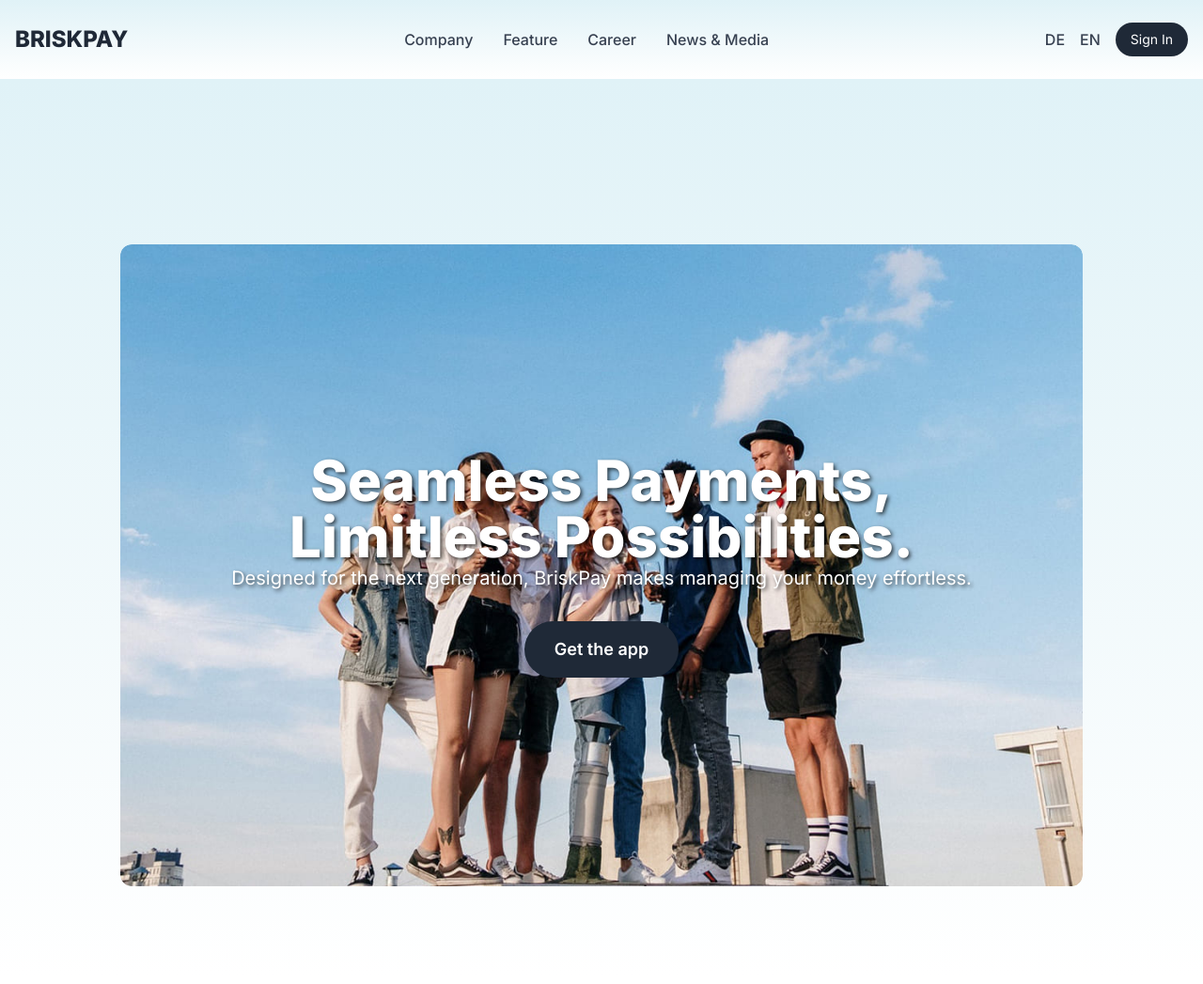
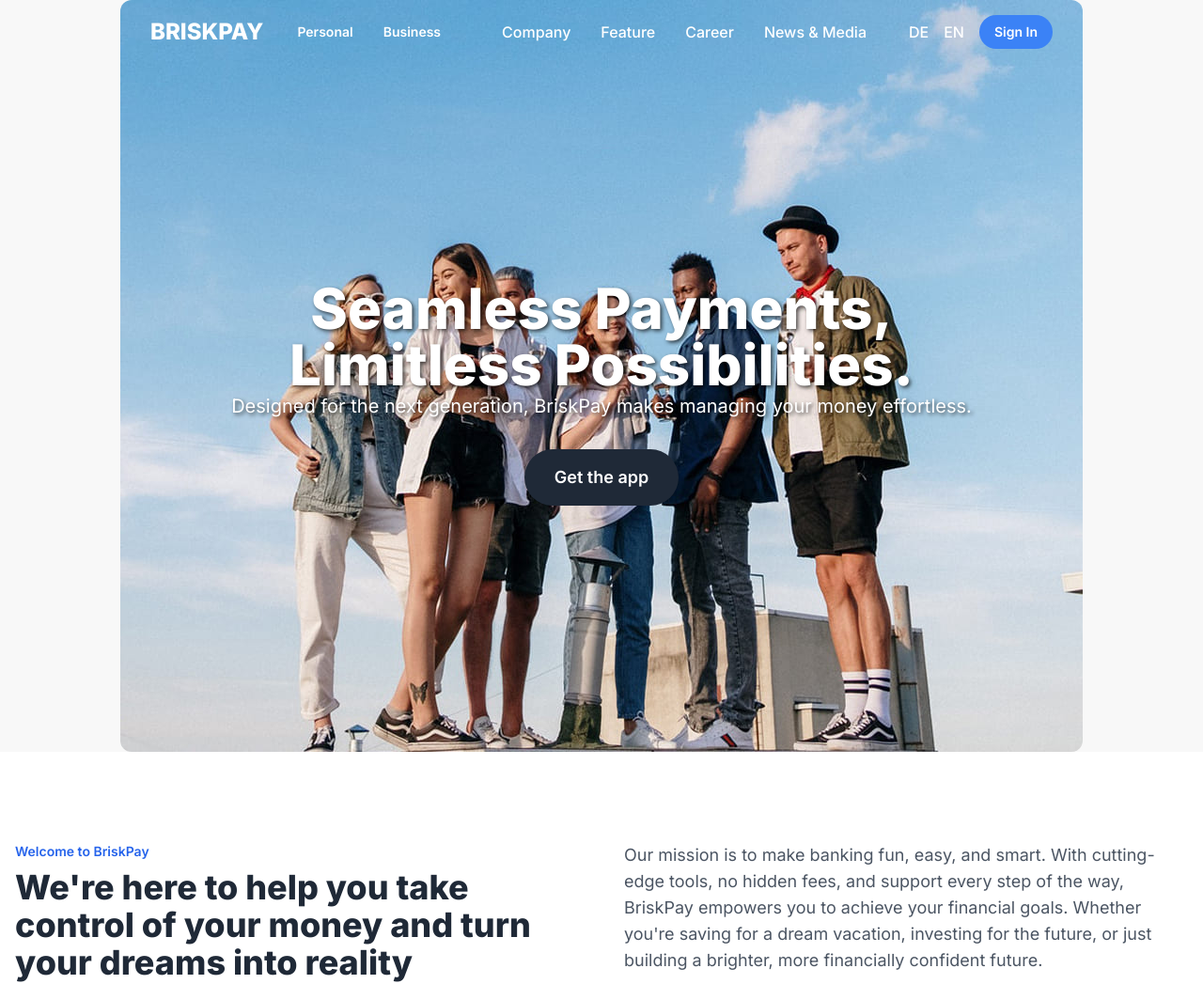
Before and after one commit to ayuushisaha/briskpay, a plain HTML site: page index.html in a window 1280 px wide. Shown: the top 1047 px of the page at 94% size. Drawn offline with nearby package versions, Linux system fonts and the light colour scheme.

Commit message:
Update index.html

```diff
--- a/index.html
+++ b/index.html
@@ -13,30 +13,38 @@
 </head>
 <body class="antialiased">
 
-    <!-- Header Section -->
-    <header class="header-bg py-4 md:py-6">
-        <nav class="container mx-auto px-4 flex justify-between items-center">
-            <div class="text-2xl font-extrabold text-gray-800">BRISKPAY</div>
-            <div class="hidden md:flex space-x-8 text-gray-700 font-medium">
-                <a href="#" class="hover:text-blue-600 transition duration-300">Company</a>
-                <a href="#" class="hover:text-blue-600 transition duration-300">Feature</a>
-                <a href="#" class="hover:text-blue-600 transition duration-300">Career</a>
-                <a href="#" class="hover:text-blue-600 transition duration-300">News & Media</a>
-            </div>
-            <div class="flex items-center space-x-4">
-                <span class="text-gray-700 font-medium hidden sm:block">DE</span>
-                <span class="text-gray-700 font-medium hidden sm:block">EN</span>
-                <a href="#" class="px-4 py-2 bg-gray-800 text-white rounded-full hover:bg-gray-700 transition duration-300 text-sm">Sign In</a>
-            </div>
-        </nav>
-    </header>
+    <!-- Hero Section - Now contains the entire header content and hero text -->
+    <!-- Added w-screen and h-screen to make it occupy the whole viewport -->
+    <section class="hero-section-full relative w-screen h-screen">
+        <!-- The image container now takes full width -->
+        <div class="hero-image-container relative w-full h-full animate-fade-in" style="animation-delay: 0.6s;">
+            <img src="images/main.jpg" alt="Group of people using BriskPay" class="w-full h-full object-cover">
+            <div class="hero-content-overlay absolute inset-0 flex flex-col justify-between items-center text-white p-4">
+                <!-- Navigation Content - Moved here from original header -->
+                <nav class="flex justify-between items-center w-full max-w-7xl mx-auto px-4">
+                    <div class="flex items-center">
+                        <div class="text-2xl font-extrabold text-white mr-4">BRISKPAY</div>
+                        <!-- Personal/Business Toggle -->
+                        <div class="toggle-switch flex items-center rounded-full p-1">
+                            <button class="toggle-button active px-4 py-1 rounded-full text-sm font-semibold">Personal</button>
+                            <button class="toggle-button px-4 py-1 rounded-full text-sm font-semibold">Business</button>
+                        </div>
+                    </div>
+                    <div class="hidden md:flex space-x-8 text-white font-medium">
+                        <a href="#" class="hover:text-blue-200 transition duration-300">Company</a>
+                        <a href="#" class="hover:text-blue-200 transition duration-300">Feature</a>
+                        <a href="#" class="hover:text-blue-200 transition duration-300">Career</a>
+                        <a href="#" class="hover:text-blue-200 transition duration-300">News & Media</a>
+                    </div>
+                    <div class="flex items-center space-x-4">
+                        <span class="text-white font-medium hidden sm:block">DE</span>
+                        <span class="text-white font-medium hidden sm:block">EN</span>
+                        <a href="#" class="px-4 py-2 bg-blue-500 text-white rounded-full text-sm font-semibold hover:bg-gray-700 transition duration-300">Sign In</a>
+                    </div>
+                </nav>
 
-    <!-- Hero Section -->
-    <section class="header-bg py-16 md:py-24 text-center">
-        <div class="container mx-auto px-4">
-            <div class="hero-image-container relative mt-12 md:mt-20 animate-fade-in" style="animation-delay: 0.6s;">
-                <img src="images/main.jpg" alt="Group of people using BriskPay" class="w-full h-auto rounded-xl shadow-xl">
-                <div class="hero-content-overlay absolute inset-0 flex flex-col justify-center items-center text-white p-4">
+                <!-- Main Hero Text Content -->
+                <div class="flex flex-col justify-center items-center flex-grow w-full">
                     <h1 class="text-4xl md:text-6xl font-extrabold leading-tight text-white animate-fade-in">
                         Seamless Payments, <br> Limitless Possibilities.
                     </h1>
@@ -47,6 +55,8 @@
                         Get the app
                     </button>
                 </div>
+                <!-- Empty div to push content to top and bottom if needed, or remove if flex-grow handles it -->
+                <div></div>
             </div>
         </div>
     </section>
```
